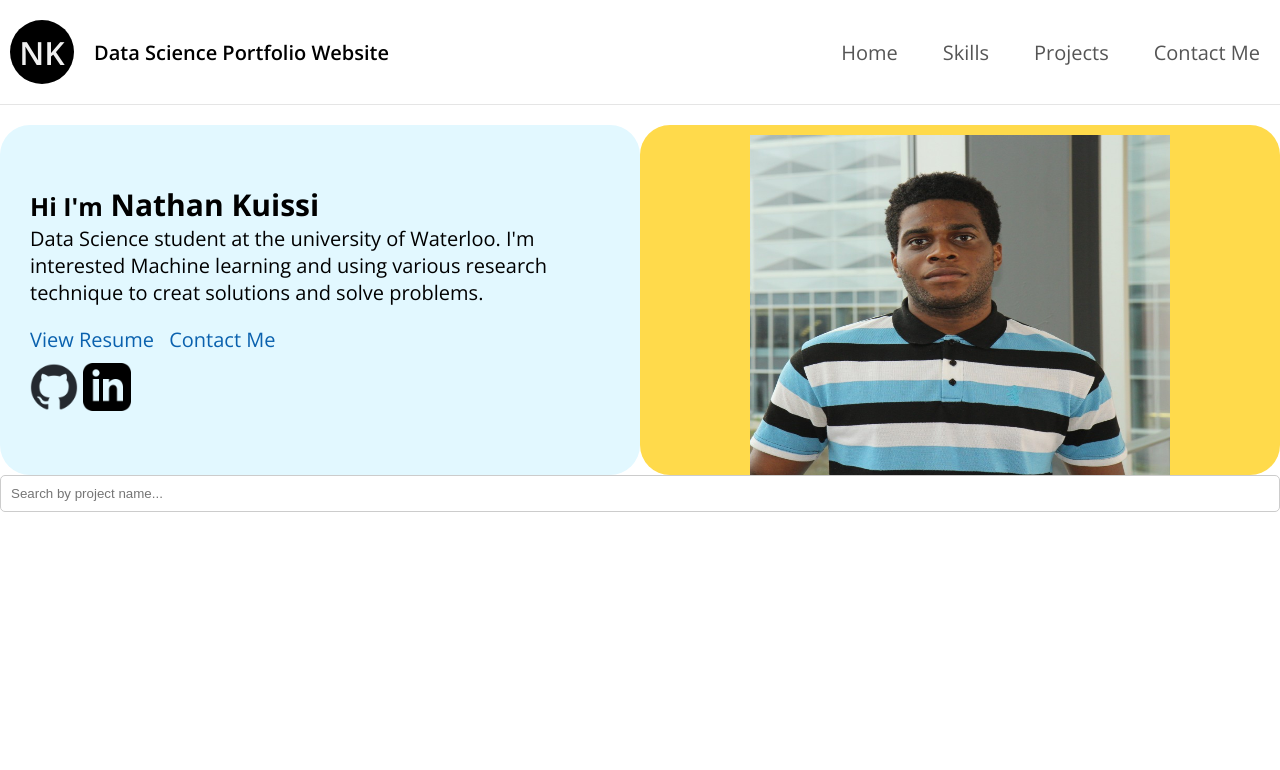
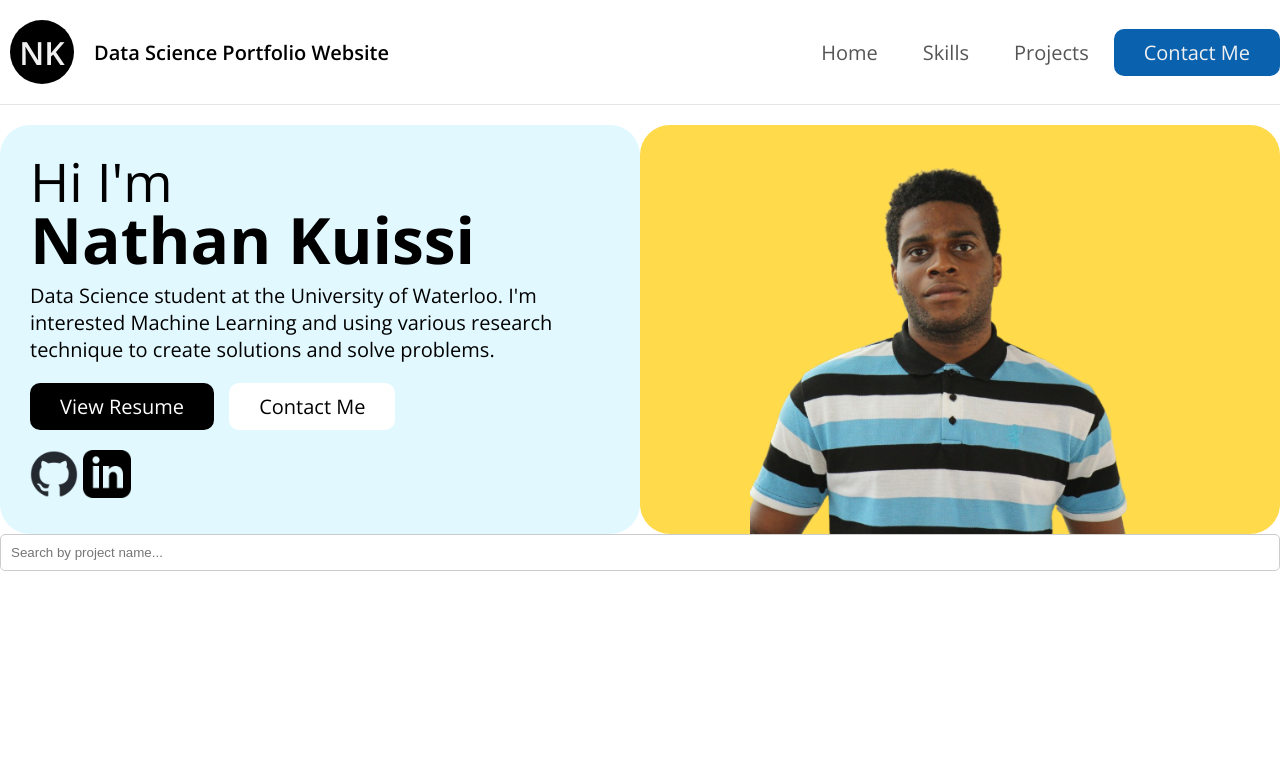
Before and after one commit to natek-1/portfolio-website, a Django app: template portfolio/main/templates/home.html in a window 1280 px wide. Shown: the top 770 px of the page. Before the commit the page ends 512 px from the top, so only its background shows below. Run offline with Django 4.2, Linux system fonts and the light colour scheme; the template is opened without the code that fills it, so the values that code supplies are empty; parts of the project's set-up code (start-up, migrations or seed data) failed here and were passed over.

Commit message:
done with the header/hero section for now

```diff
--- a/portfolio/main/static/css/base.css
+++ b/portfolio/main/static/css/base.css
@@ -37,8 +37,8 @@ a {
 	}
 }
 
-  /* Header and Navigation Menu */
-  header {
+/* Header and Navigation Menu */
+header {
 	padding-top:10px;
 	padding-bottom:10px;
 	display:flex;
@@ -132,6 +132,54 @@ a {
 	}
 }
 
+
+
+.button {
+	display:inline-block;
+	padding:10px 30px;
+	background-color: var(--blue);
+	color: var(--base-100);
+	border-radius:10px;
+	transition: ease 0.3s all;
+	&:hover {
+		text-decoration:none;
+		background-color: var(--base-800);
+	}
+	&.white {
+		background-color: white;
+		color: var(--base-800);
+		&:hover {
+			background-color: var(--base-100);
+			color: var(--base);
+		}
+	}
+	&.black {
+		background-color: black;
+		color: white;
+		&:hover {
+			background-color: var(--base);
+			color: var(--base-100);
+		}
+	}
+}
+
+
+
+h1 {
+	font-size:64px;
+	line-height:1;
+	margin-bottom:10px;
+	small {
+		display:block;
+		font-weight:100;
+	}
+	@media (max-width:1024px){
+		font-size:48px;
+	}
+}
+
+
+
   .nav-menu {
     list-style: none;
     display: flex;
--- a/portfolio/main/templates/home.html
+++ b/portfolio/main/templates/home.html
@@ -20,7 +20,7 @@
           Nathan Kuissi
         </h1>
         <p>
-          Data Science student at the university of Waterloo. <span>I'm interested Machine learning and using various research technique to creat solutions and solve problems.</span>
+          Data Science student at the University of Waterloo. <span>I'm interested Machine Learning and using various research technique to create solutions and solve problems.</span>
         </p>
         <div class="call-to-action">
           <a href="{% static 'pdf/Resume.pdf' %}" class="button black">
@@ -41,7 +41,7 @@
       </div>
     </div>
     <div class="hero-yellow">
-      <img src="{% static 'images/hero-image.jpeg' %}" alt="Nathan Kuissi" width="420" height="100%" />
+      <img src="{% static 'images/profile-image.png' %}" alt="Nathan Kuissi" width="100%" />
     </div>
   </section>
 
```
Also changed, not shown: portfolio/main/static/images/profile-image.png (added).
